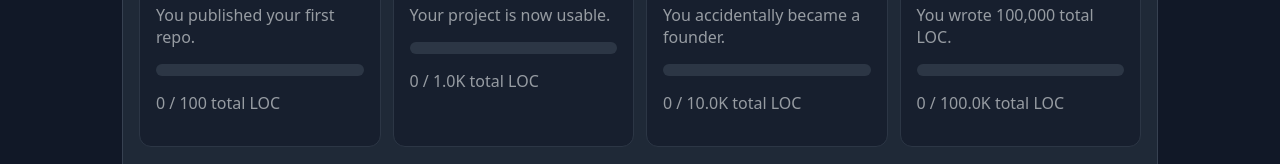
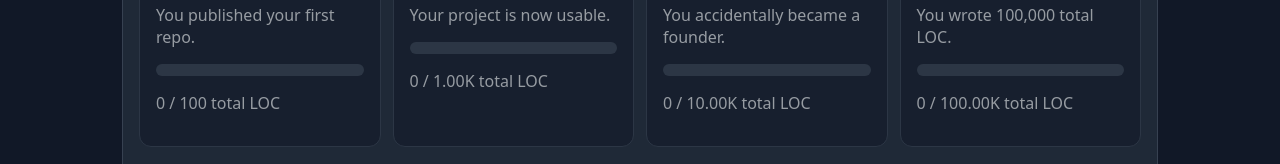
Before and after one commit to BlazingHotCode/commit-clicker, a React (Vite) app: page / in a window 1280 px wide. Shown: the part 2565-2729 px from the top of the page. Built offline with nearby package versions, Linux system fonts and the light colour scheme.

Commit message:
allow decimal prestige and debug values

```diff
--- a/src/App.tsx
+++ b/src/App.tsx
@@ -58,9 +58,8 @@ function App() {
 
       {state.totalLinesOfCode >= 100_000 && (
         <button onClick={() => dispatch({ type: "PRESTIGE" })}>
-          Prestige - Reset for {Math.floor(state.totalLinesOfCode / 100_000)}{" "}
+          Prestige - Reset for {state.totalLinesOfCode / 100_000}{" "}
           prestige point
-          {Math.floor(state.totalLinesOfCode / 100_000) === 1 ? "" : "s"}
         </button>
       )}
 
--- a/src/components/debug/DebugPanel.tsx
+++ b/src/components/debug/DebugPanel.tsx
@@ -29,6 +29,7 @@ export function DebugPanel({ state, dispatch }: DebugPanelProps) {
               min="0"
               value={locAmount}
               onChange={(event) => setLocAmount(Number(event.target.value))}
+              step="0.01"
             />
           </label>
 
@@ -49,6 +50,7 @@ export function DebugPanel({ state, dispatch }: DebugPanelProps) {
               onChange={(event) =>
                 setReputationAmount(Number(event.target.value))
               }
+              step="0.01"
             />
           </label>
 
@@ -70,6 +72,7 @@ export function DebugPanel({ state, dispatch }: DebugPanelProps) {
               min="0"
               value={bugsAmount}
               onChange={(event) => setBugsAmount(Number(event.target.value))}
+              step="0.01"
             />
           </label>
 
@@ -94,6 +97,7 @@ export function DebugPanel({ state, dispatch }: DebugPanelProps) {
               onChange={(event) =>
                 setPrestigeAmount(Number(event.target.value))
               }
+              step="0.01"
             />
           </label>
 
--- a/src/game/state/reducer.ts
+++ b/src/game/state/reducer.ts
@@ -104,7 +104,7 @@ export function gameReducer(state: GameState, action: GameAction): GameState {
     }
 
     case "PRESTIGE": {
-      const earnedPrestigePoints = Math.floor(state.totalLinesOfCode / 100_000);
+      const earnedPrestigePoints = state.totalLinesOfCode / 100_000;
 
       if (earnedPrestigePoints <= 0) return state;
 
--- a/src/game/utils/formatNumber.ts
+++ b/src/game/utils/formatNumber.ts
@@ -4,12 +4,12 @@ export function formatNumber(value: number): string {
   }
 
   if (value < 1_000_000) {
-    return `${(value / 1_000).toFixed(1)}K`;
+    return `${(value / 1_000).toFixed(2)}K`;
   }
 
   if (value < 1_000_000_000) {
-    return `${(value / 1_000_000).toFixed(1)}M`;
+    return `${(value / 1_000_000).toFixed(2)}M`;
   }
 
-  return `${(value / 1_000_000_000).toFixed(1)}B`;
+  return `${(value / 1_000_000_000).toFixed(2)}B`;
 }
```
